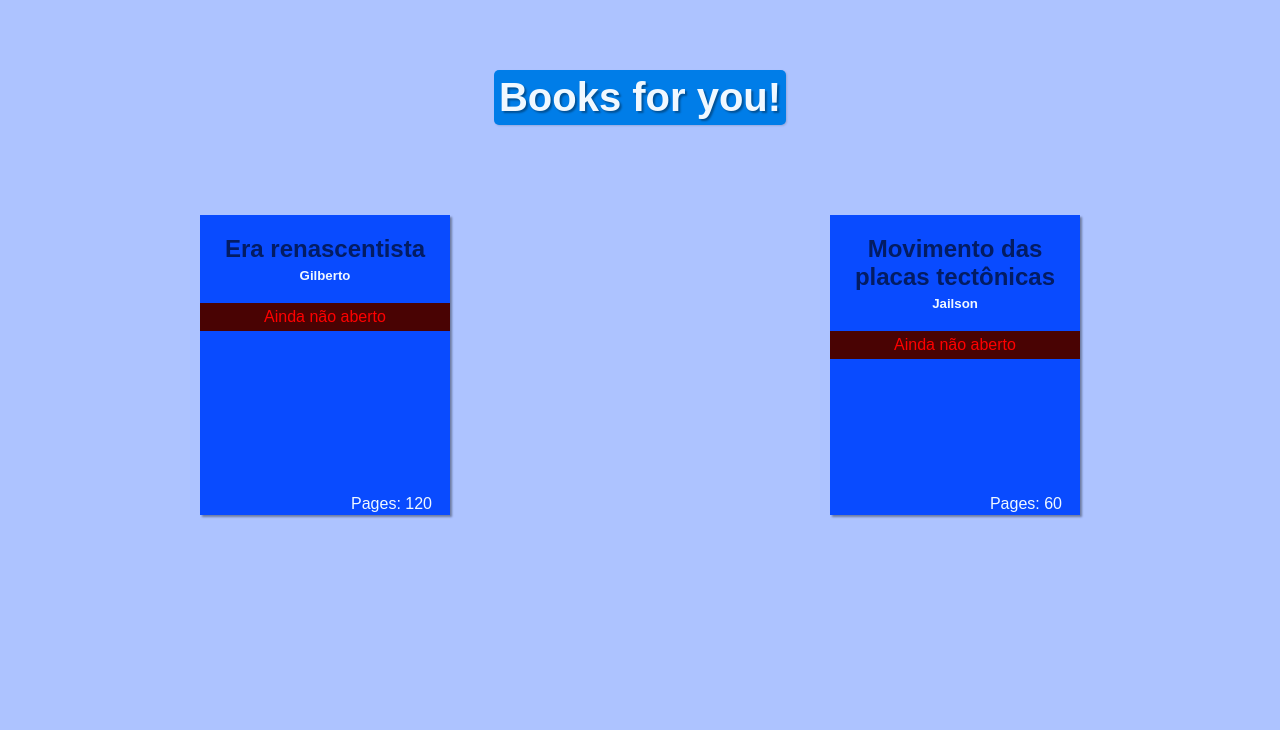
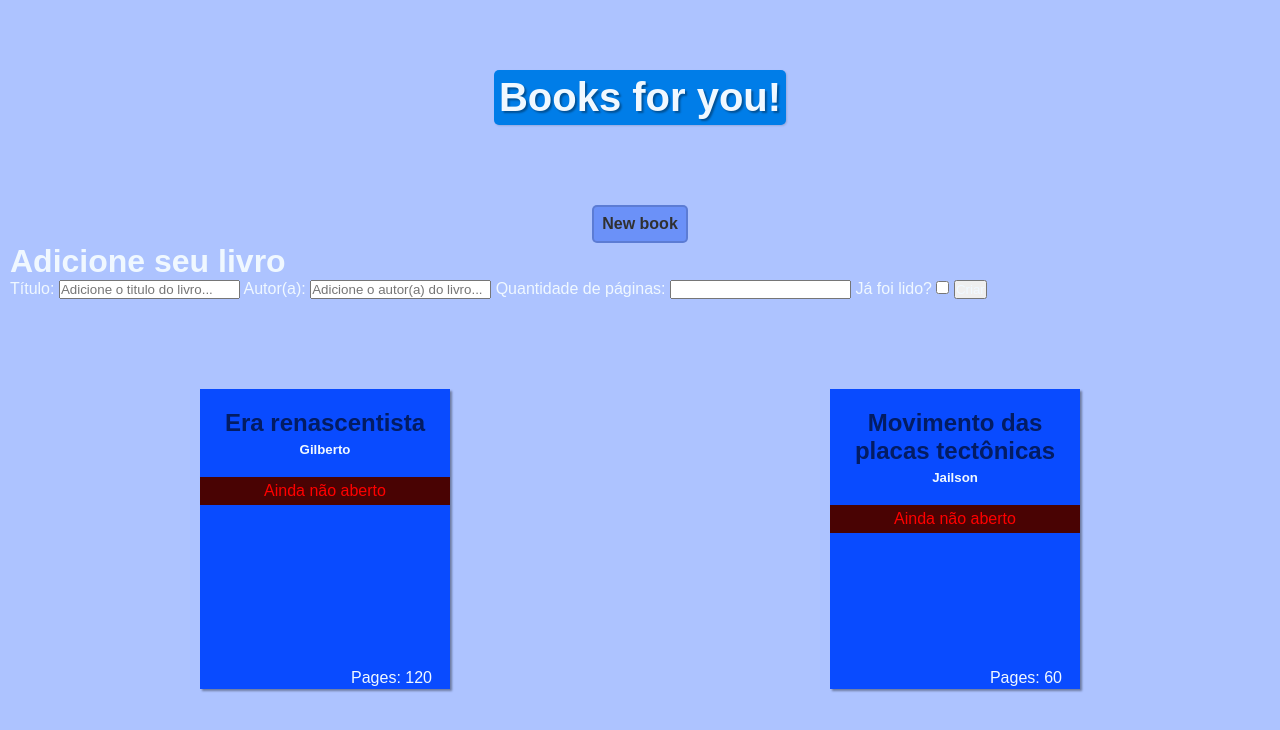
Before and after one commit to Fellipe-Barradas/Library-App, a plain HTML site: page index.html in a window 1280 px wide. Drawn offline with Linux system fonts and the light colour scheme.

Commit message:
Criado formulário

```diff
--- a/index.html
+++ b/index.html
@@ -11,6 +11,23 @@
 <body>
     <main>
         <h2>Books for you!</h2>
+        <div class="nav">
+            <button class="newBook" onclick="addBook()">New book</button>
+        </div>
+        <div>
+            <form class="formBook">
+                <h1>Adicione seu livro</h1>
+                <label for="titleBook">Título:</label>
+                <input type="text" name="titleBook" id="titleBook" placeholder="Adicione o titulo do livro...">
+                <label for="authorBook">Autor(a):</label>
+                <input type="text" name="authorBook" id="authorBook" placeholder="Adicione o autor(a) do livro...">
+                <label for="pages">Quantidade de páginas:</label>
+                <input type="number" name="pages" id="pages">
+                <label for="readed">Já foi lido?</label>
+                <input type="checkbox" name="readed" id="readed">
+                <input type="submit" value="Criar">
+            </form>
+        </div>
         <section class="Books-Case">
 
         </section>
--- a/index.js
+++ b/index.js
@@ -50,5 +50,5 @@ function createCardBook(array){
     section.appendChild(card)
   }
 }
-
 createCardBook(myLibrary)
+//Adicionar livros pelo usuário
--- a/style.css
+++ b/style.css
@@ -6,6 +6,26 @@
 }
 body{
     background-color: #094bff54;
+}
+.nav{
+    display: flex;
+    justify-content: center;
+    margin-top: 80px;
+}
+.newBook{
+    padding: 8px;
+    background-color: #6b91f8;
+    border: none;
+    border-radius: 5px;
+    color: rgb(48, 48, 48);
+    font-weight: bold;
+    font-size: 1rem;
+    transition: 200ms;
+    border: 2px solid rgba(0, 0, 0, 0.144);
+}
+.newBook:hover{
+    background-color: #003ada;
+    color: white;
 }
 main{
     padding: 10px;
@@ -62,7 +82,9 @@ section{
     margin-top: 10px;
 }
 .readed{
-    color: rgb(24, 207, 24);
+    color: rgb(28, 241, 28);
+    background-color: green;
+    padding: 5px;
     text-align: center;
     margin-top: 20px;
 }
```
